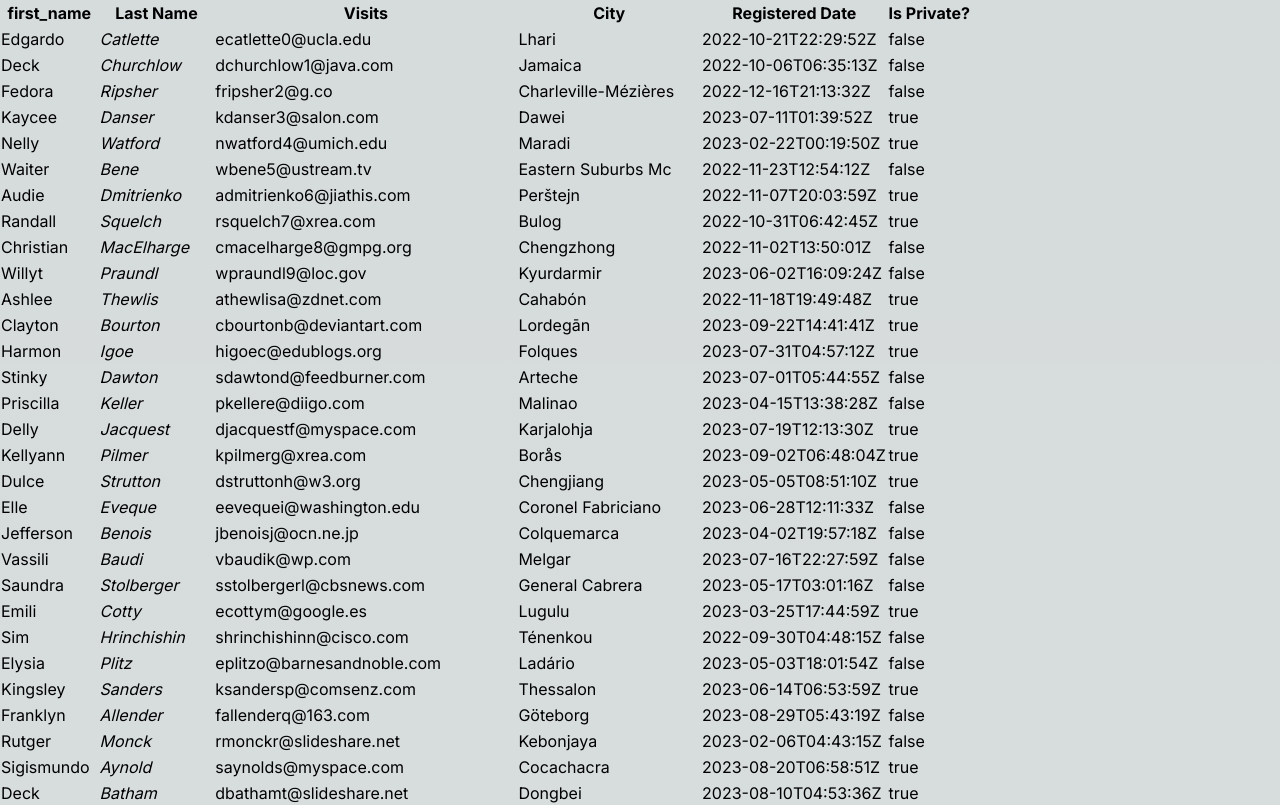
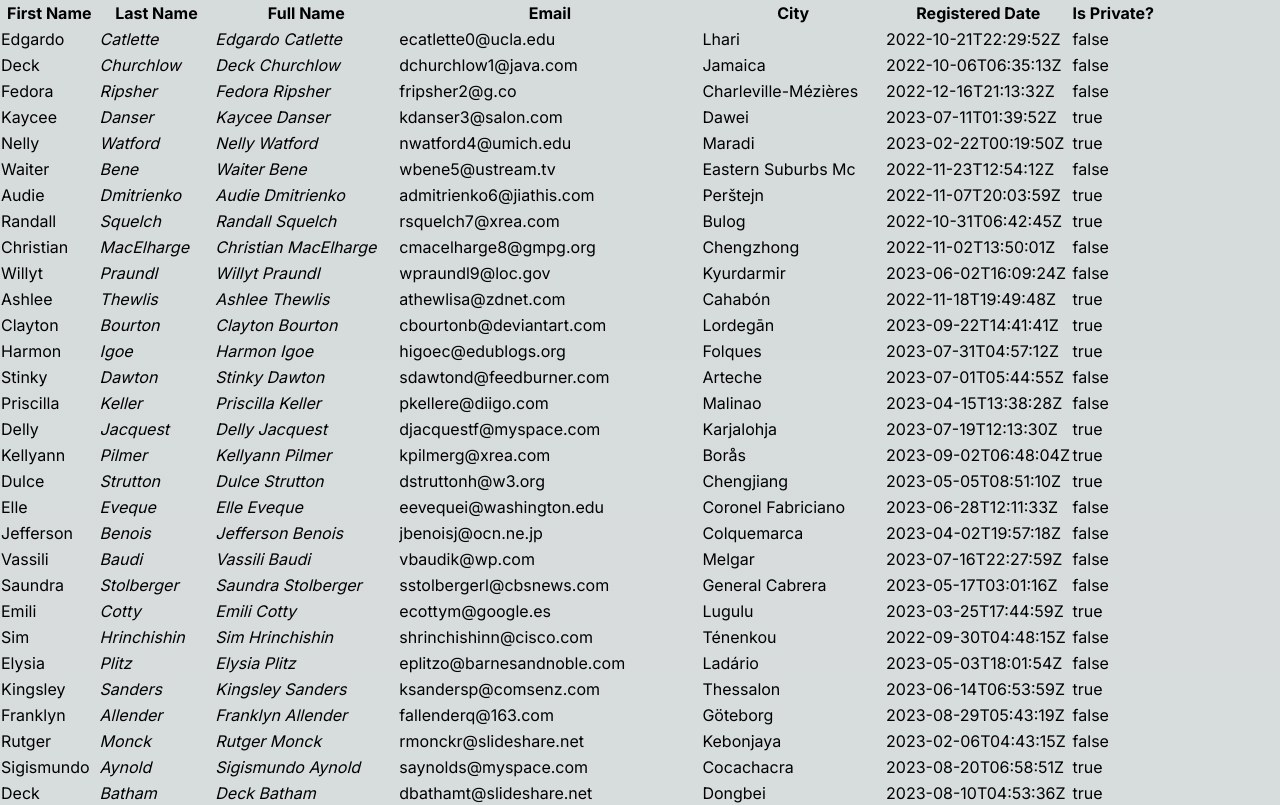
Before and after one commit to davinotdavid/table-puzzle, a Next.js app: page / in a window 1280 px wide. Shown: the top 805 px of the page. Built offline with nearby package versions, Linux system fonts and the light colour scheme.

Commit message:
chore: small refactor PeopleTable in separate files for sanity

```diff
--- a/src/app/components/PeopleTable/Table.tsx
+++ b/src/app/components/PeopleTable/Table.tsx
@@ -1,51 +1,16 @@
 'use client'
 
 import { useState } from "react";
-import { createColumnHelper, flexRender, getCoreRowModel, useReactTable } from "@tanstack/react-table";
-
-type Person = {
-  id: string
-  first_name: string
-  last_name: string
-  email: string
-  city: string
-  registered_date: Date
-  is_private: boolean
-}
-
-const columnHelper = createColumnHelper<Person>()
-
-const columns = [
-  columnHelper.accessor('first_name', {
-    cell: info => info.getValue(),
-    footer: info => info.column.id,
-  }),
-  columnHelper.accessor('last_name', {
-    id: 'lastName',
-    cell: info => <i>{info.getValue()}</i>,
-    header: () => <span>Last Name</span>,
-    footer: info => info.column.id,
-  }),
-  columnHelper.accessor('email', {
-    header: () => <span>Visits</span>,
-    footer: info => info.column.id,
-  }),
-  columnHelper.accessor('city', {
-    header: 'City',
-    footer: info => info.column.id,
-  }),
-  columnHelper.accessor('registered_date', {
-    header: 'Registered Date',
-    footer: info => info.column.id,
-  }),
-  columnHelper.accessor('is_private', {
-    header: 'Is Private?',
-    footer: info => info.column.id,
-  }),
-]
+import { flexRender, getCoreRowModel, useReactTable } from "@tanstack/react-table";
+import { columns } from "./columns";
+import { Person } from "./types";
 
 export function Table({ peopleData }: any) {
-  const [data, setData] = useState(() => [...peopleData])
+  const [data, setData] = useState(() => {
+    return peopleData.map((person: Person) => {
+      return { ...person, full_name: `${person.first_name} ${person.last_name}` }
+    })
+  })
   const table = useReactTable({
     data,
     columns,
--- /dev/null
+++ b/src/app/components/PeopleTable/columns.tsx
@@ -0,0 +1,32 @@
+import { createColumnHelper } from "@tanstack/react-table"
+import { Person } from "./types"
+
+const columnHelper = createColumnHelper<Person>()
+
+export const columns = [
+  columnHelper.accessor('first_name', {
+    cell: info => info.getValue(),
+    header: 'First Name',
+  }),
+  columnHelper.accessor('last_name', {
+    id: 'lastName',
+    cell: info => <i>{info.getValue()}</i>,
+    header: 'Last Name',
+  }),
+  columnHelper.accessor('full_name', {
+    cell: info => <i>{info.getValue()}</i>,
+    header: 'Full Name',
+  }),
+  columnHelper.accessor('email', {
+    header: 'Email',
+  }),
+  columnHelper.accessor('city', {
+    header: 'City',
+  }),
+  columnHelper.accessor('registered_date', {
+    header: 'Registered Date',
+  }),
+  columnHelper.accessor('is_private', {
+    header: 'Is Private?',
+  }),
+]
--- /dev/null
+++ b/src/app/components/PeopleTable/types.ts
@@ -0,0 +1,10 @@
+export type Person = {
+  id: string
+  first_name: string
+  last_name: string
+  full_name: string
+  email: string
+  city: string
+  registered_date: Date
+  is_private: boolean
+}
```
